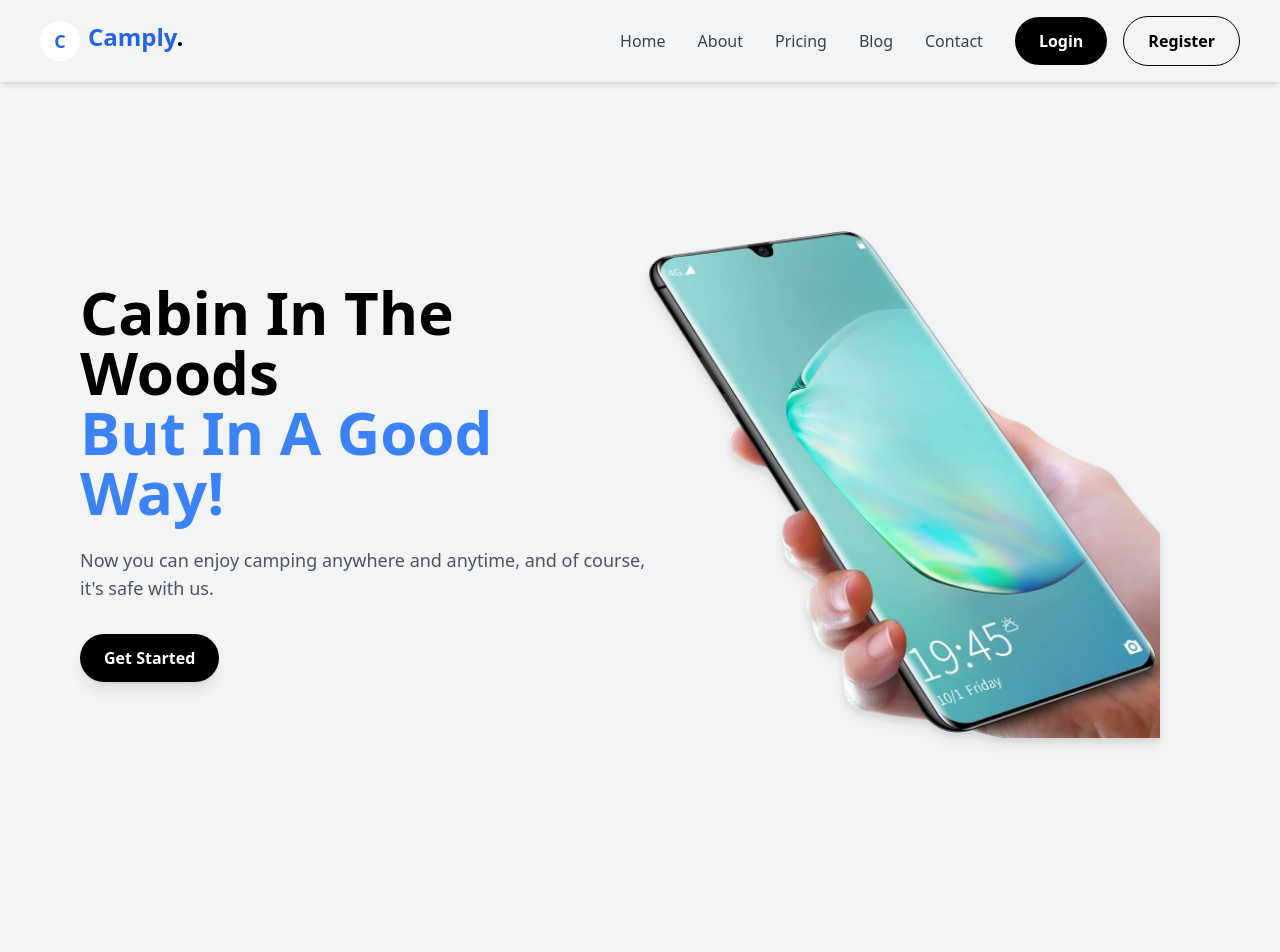
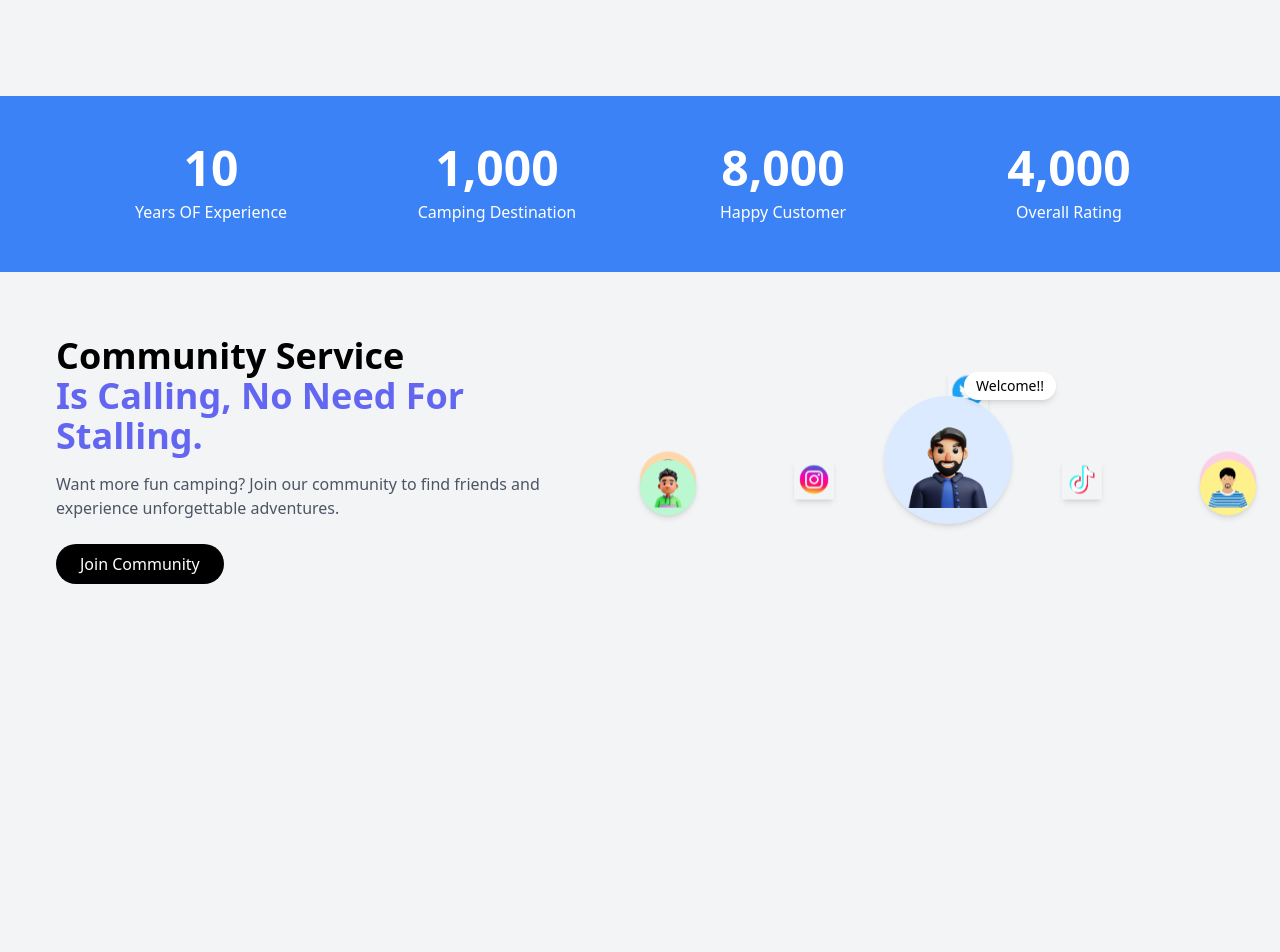
Before and after one commit to mustufa100/Cramply, a Next.js app: page / in a window 1280 px wide. Shown: the top 952 px of the page. After the commit the page ends 800 px from the top, so only its background shows below. Built offline with nearby package versions, Linux system fonts and the light colour scheme.

Commit message:
swiper animation added

```diff
--- a/src/app/page.tsx
+++ b/src/app/page.tsx
@@ -1,21 +1,77 @@
-import Header from "./components/Layout/Header";
-import Hero from "./components/Sections/Hero";
-import Features from "./components/Sections/Features";
-import Testimonials from "./components/Sections/Testimonials";
-import CommunitySection from "./components/Sections/ComunitySection";
-import FAQSection from "./components/Sections/FAQsection";
-import Footer from "./components/Layout/Footer";
+'use client';
+
+import { Swiper, SwiperSlide } from 'swiper/react';
+import 'swiper/swiper-bundle.min.css'; // Import Swiper styles
+
+// Import Swiper core and the Mousewheel and Autoplay modules
+import SwiperCore, { Mousewheel, Autoplay } from 'swiper';
+
+// Initialize Swiper with the Mousewheel and Autoplay modules
+SwiperCore.use([Mousewheel, Autoplay]);
+
+import { useRef } from 'react'; // To use Swiper instance
+import Header from './components/Layout/Header';
+import Hero from './components/Sections/Hero';
+import Features from './components/Sections/Features';
+import CommunitySection from './components/Sections/ComunitySection';
+import Testimonials from './components/Sections/Testimonials';
+import FAQSection from './components/Sections/FAQsection';
+import Footer from './components/Layout/Footer';
 
 export default function Home() {
+  const swiperRef = useRef<SwiperCore | null>(null); // Specify SwiperCore as the ref type
+
+  const handleAutoplayStop = () => {
+    if (swiperRef.current) {
+      swiperRef.current.autoplay.stop();
+    }
+  };
+
+  const handleAutoplayStart = () => {
+    if (swiperRef.current) {
+      swiperRef.current.autoplay.start();
+    }
+  };
+
   return (
     <div>
-      <Header />
-      <Hero />
-      <Features />
-      <CommunitySection/>
-      <Testimonials />
-      <FAQSection/>
-      <Footer/>
+      {/* Swiper container with mousewheel and autoplay control */}
+      <Swiper
+        direction="vertical" // Change scroll direction to vertical
+        spaceBetween={0} // Adjust space between slides
+        slidesPerView={1} // Show one slide at a time
+        mousewheel={true} // Enable mousewheel control
+        speed={800} // Speed of transition
+        loop={true} // Enable looping
+        autoplay={{
+          delay: 3000, // Delay between transitions (in milliseconds)
+          disableOnInteraction: false, // Continue autoplay even after user interaction
+        }}
+        onSwiper={(swiper) => {
+          swiperRef.current = swiper; // Assign the Swiper instance
+        }}
+        style={{ height: '100vh', overflow: 'hidden' }} // Ensure full viewport height and hide overflow
+        onTouchStart={handleAutoplayStop} // Stop autoplay on touch/click
+        onTouchEnd={handleAutoplayStart} // Resume autoplay on release
+        onMouseDown={handleAutoplayStop} // Stop autoplay on mouse click
+        onMouseUp={handleAutoplayStart} // Resume autoplay on mouse release
+      >
+        <SwiperSlide>
+          <Header />
+          <Hero />
+        </SwiperSlide>
+        <SwiperSlide>
+          <Features />
+          <CommunitySection />
+        </SwiperSlide>
+        <SwiperSlide>
+          <Testimonials />
+        </SwiperSlide>
+        <SwiperSlide>
+          <FAQSection />
+          <Footer />
+        </SwiperSlide>
+      </Swiper>
     </div>
   );
 }
--- a/src/app/styles/globals.css
+++ b/src/app/styles/globals.css
@@ -1,3 +1,9 @@
 @tailwind base;
 @tailwind components;
 @tailwind utilities;
+
+
+
+html, body {
+    overflow: hidden;
+  }
```
Also changed, not shown: package.json (+8 -4 lines), .eslintrc.json, 1 other file (tests, documents, lock files or other folders).
